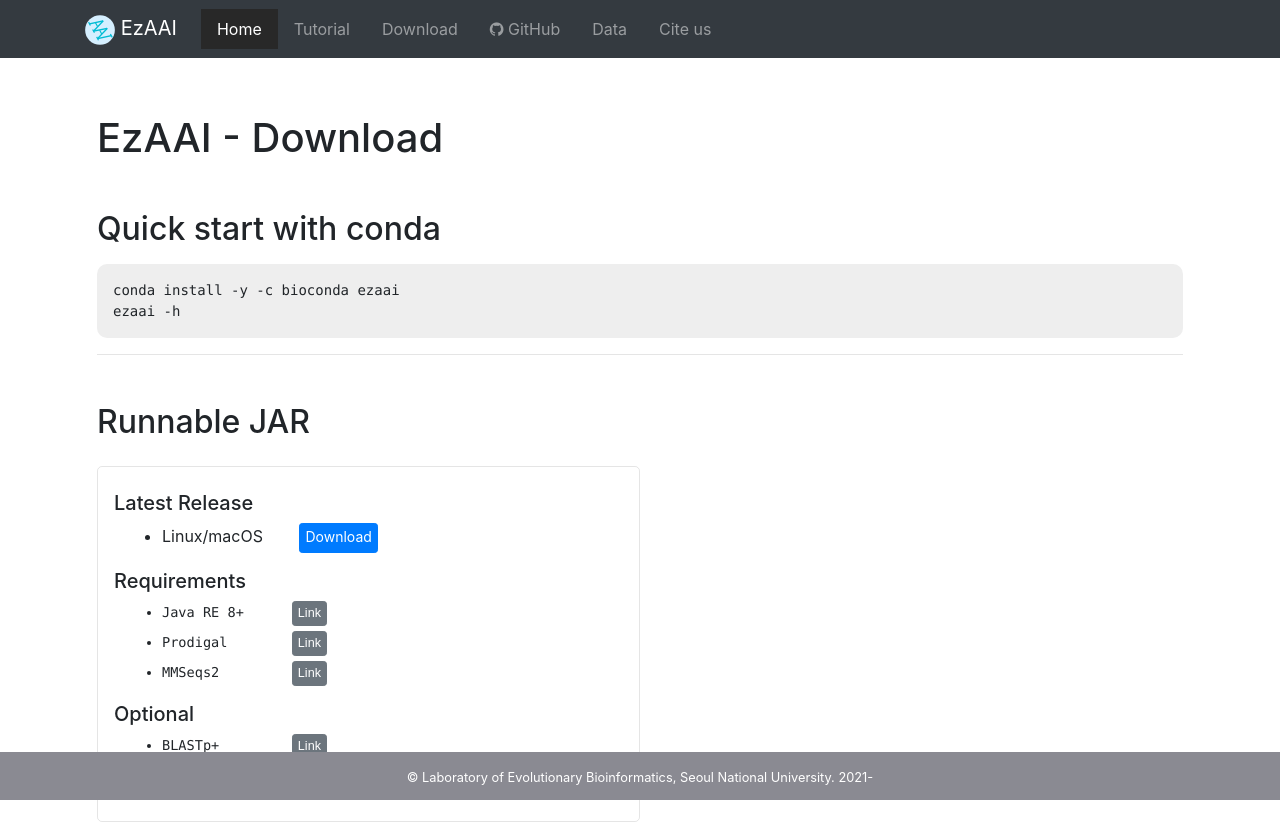
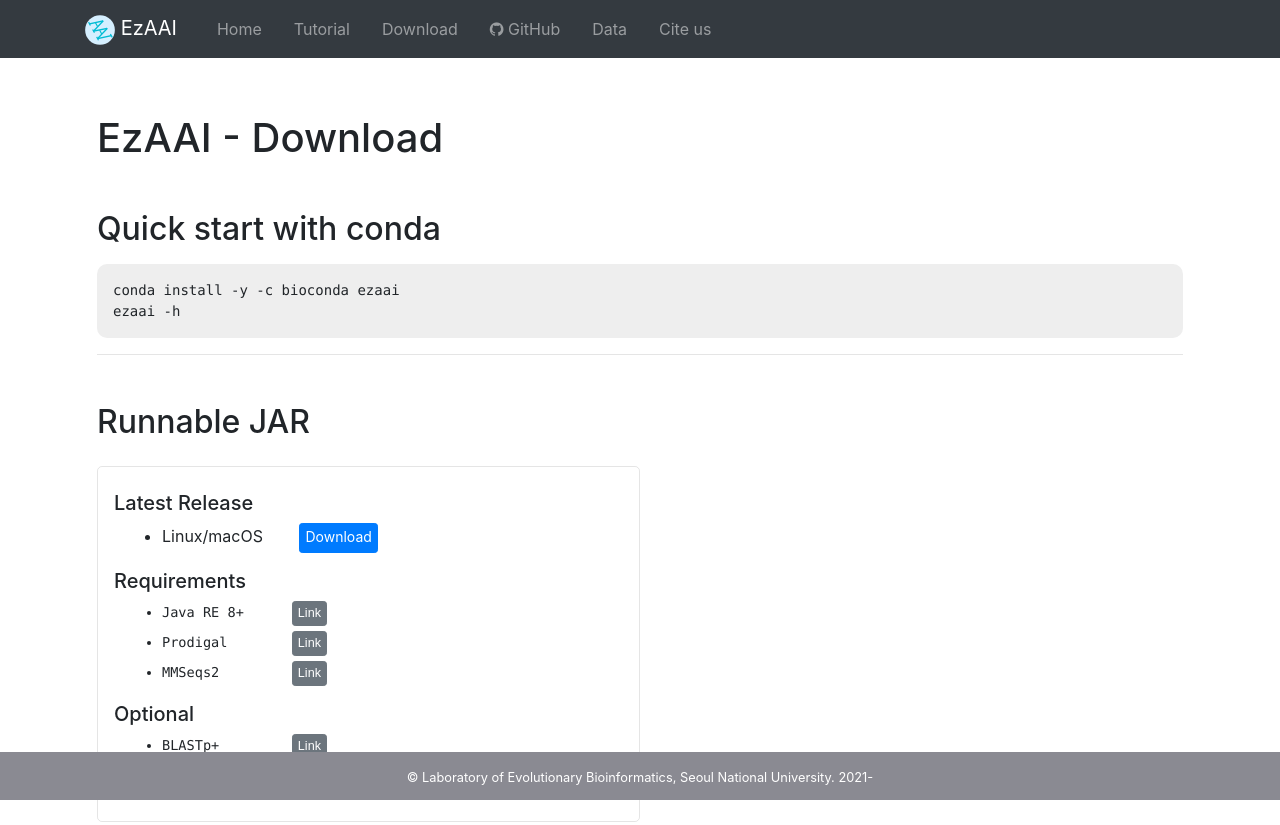
Before and after one commit to endixk/ezaai, a plain HTML site: page docs/download.html in a window 1280 px wide. Shown: the top 825 px of the page. Drawn offline with nearby package versions, Linux system fonts and the light colour scheme.

Commit message:
fix navbar

```diff
--- a/docs/download.html
+++ b/docs/download.html
@@ -151,7 +151,7 @@
 		$(document).ready(function() {
 			var pname = window.location.pathname;
 			var phead = '/ezaai';
-			if(pname.split('/').length > 3){
+			if(pname.split('/').length > 2){
 				phead = phead + '/' + pname.split('/')[2];
 			}
 			$('.navbar-nav > li > a[href="'+ phead +'"]').parent().addClass('active');
```
Also changed, not shown: docs/tutorial.html (+1 -1 lines).
